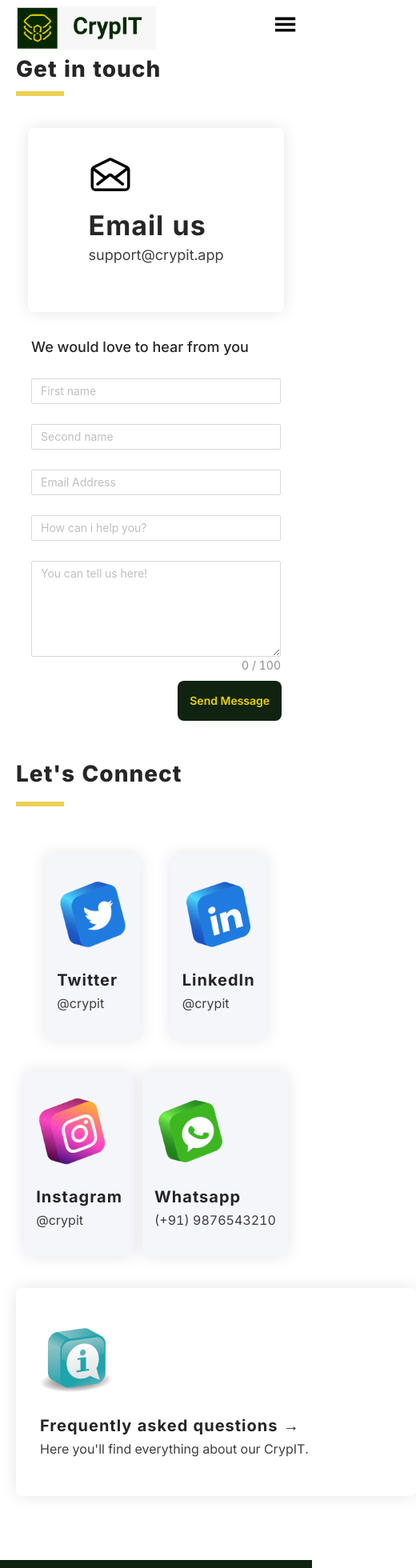
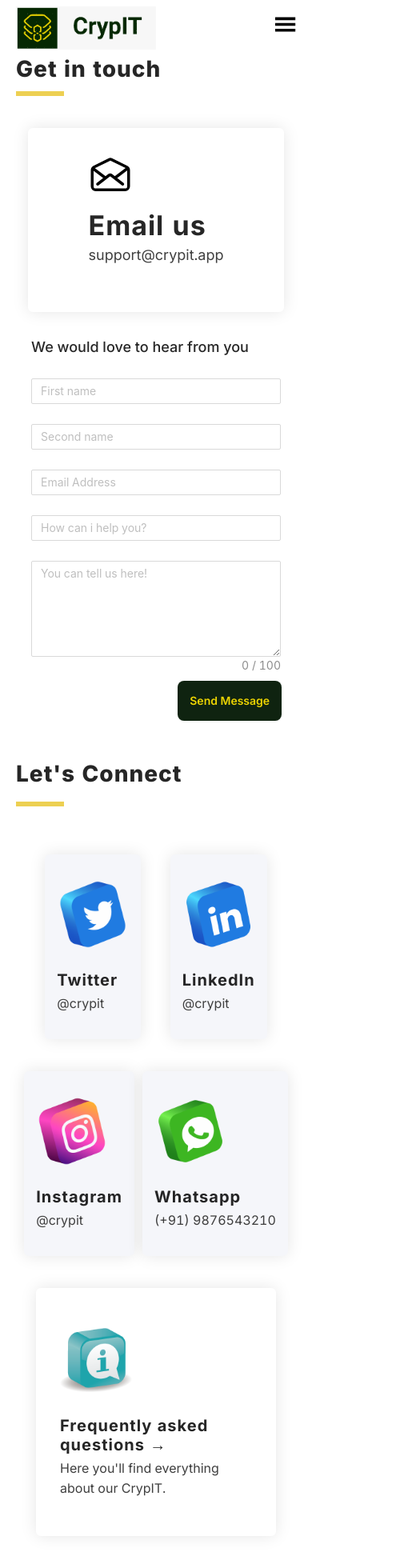
Before and after one commit to crypit-org/crypit-website, a React (Create React App) app: page /contact in a window 390 px wide. Shown: the top 1960 px of the page at 80% size, 520 px wide, since content can reach past the window. Built offline with nearby package versions, Linux system fonts and the light colour scheme.

Commit message:
Contact us UI issue fix.

```diff
--- a/src/components/LetsConnect/connect.css
+++ b/src/components/LetsConnect/connect.css
@@ -86,4 +86,7 @@ margin:10px auto 5px;
         .connect-info-box{
             padding:15px;
         }
+        .connect-info-box2{
+            width: 300px;
+        }
 }
```
